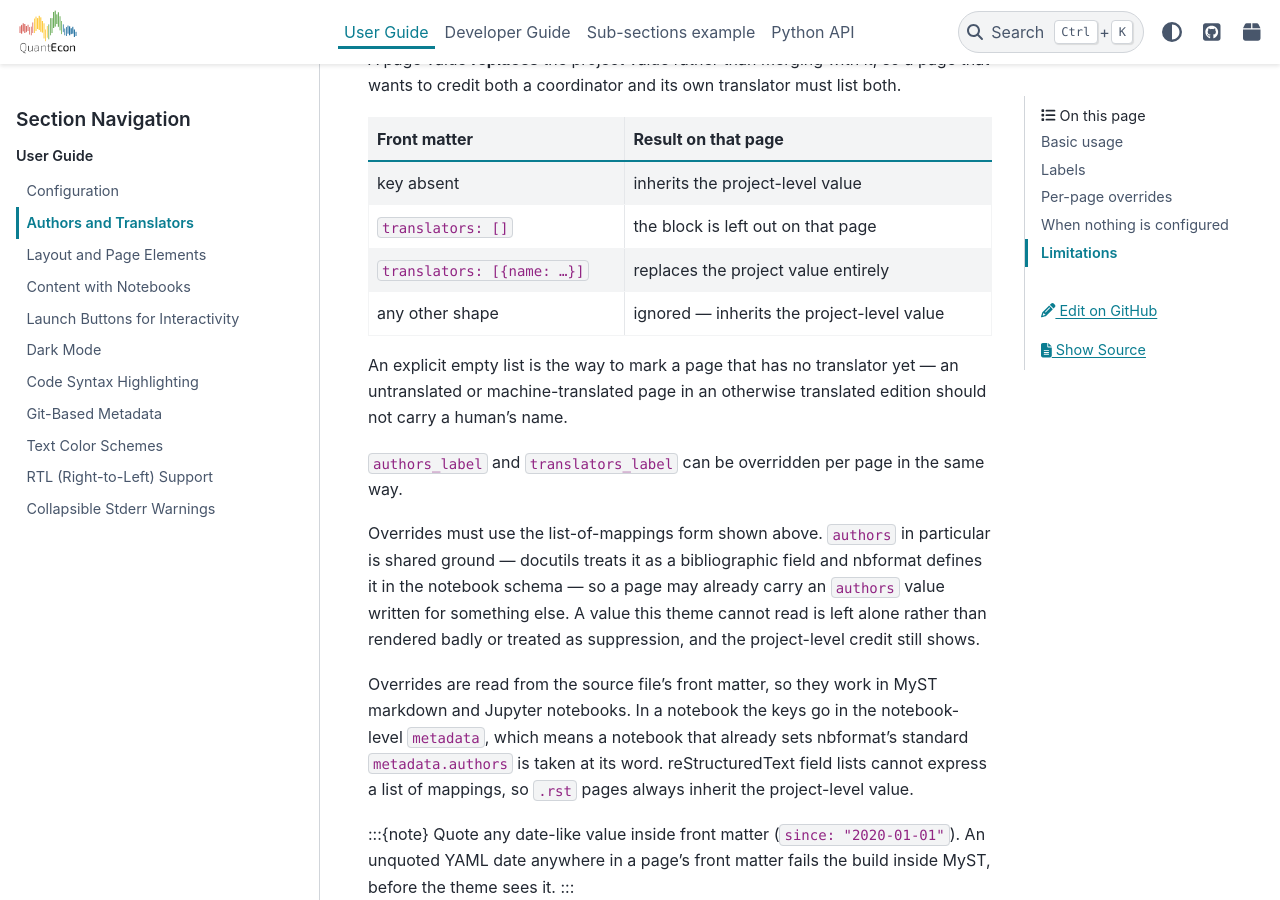
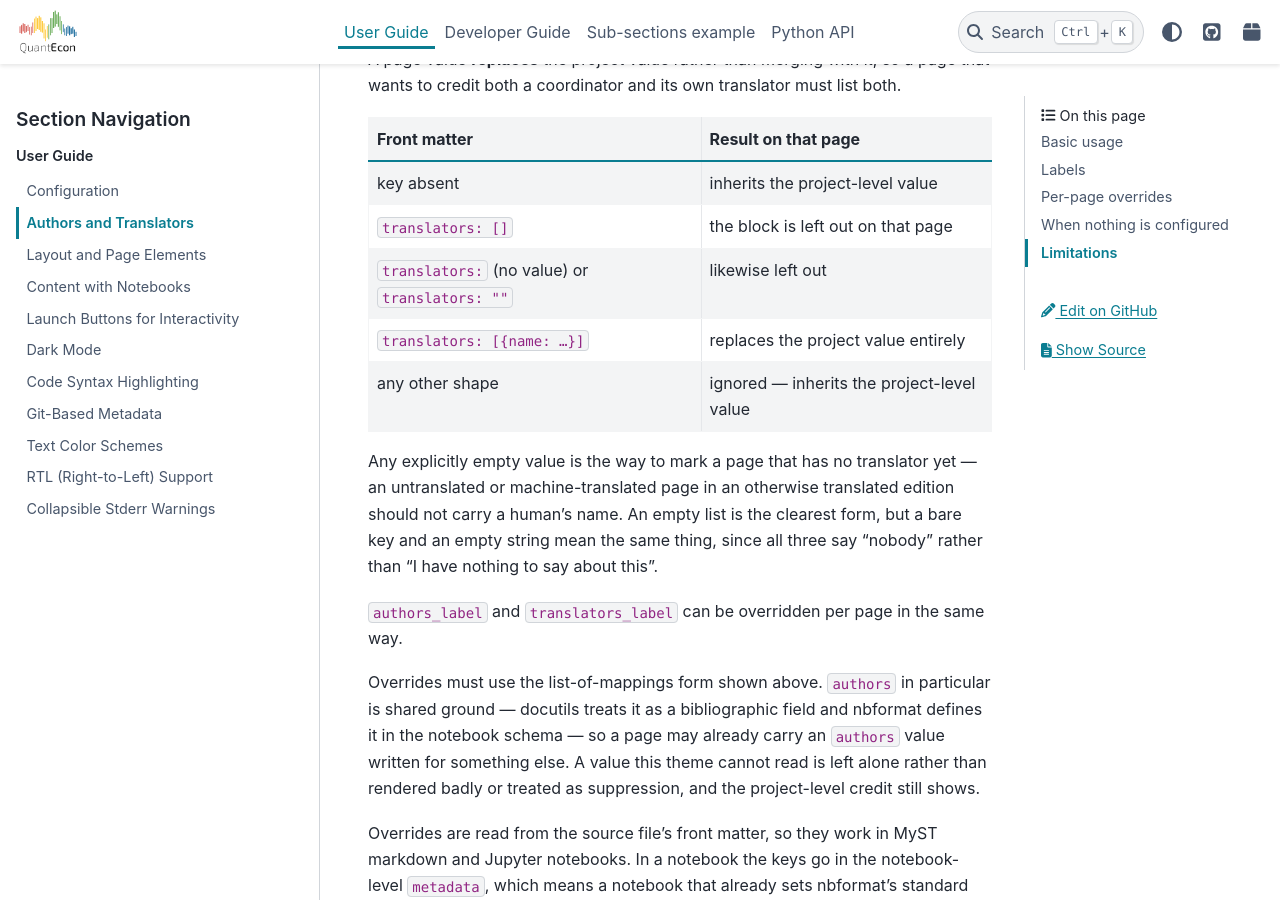
Before and after one commit to QuantEcon/quantecon-book-theme, a Sphinx documentation site: the page built from docs/user/authors.md, in a window 1280 px wide and 900 px high, scrolled down 2080 px. Built offline with Sphinx 7.4.7 and the PyData theme 0.15.4, drawn with Linux system fonts in a browser that asks for light colours.

Commit message:
docs: document and test empty-value suppression in front matter
Any explicitly empty front matter value -- an empty list, a bare key
parsing to null, or an empty string -- suppresses the attribution block
on that page. Only the empty-list form was documented and tested, so the
other two read as accidental.

They are not: all three say "nobody", as distinct from a value this theme
cannot read, which is left alone so the project-level credit still
renders. An empty string in particular is what an interpolated template
variable leaves behind.

Raised by Copilot on #427.

Co-Authored-By: Claude Fable 5 <noreply@anthropic.com>

```diff
--- a/docs/user/authors.md
+++ b/docs/user/authors.md
@@ -88,12 +88,15 @@ that wants to credit both a coordinator and its own translator must list both.
 |--------------|---------------------|
 | key absent | inherits the project-level value |
 | `translators: []` | the block is left out on that page |
+| `translators:` (no value) or `translators: ""` | likewise left out |
 | `translators: [{name: …}]` | replaces the project value entirely |
 | any other shape | ignored — inherits the project-level value |
 
-An explicit empty list is the way to mark a page that has no translator yet — an
-untranslated or machine-translated page in an otherwise translated edition should
-not carry a human's name.
+Any explicitly empty value is the way to mark a page that has no translator yet —
+an untranslated or machine-translated page in an otherwise translated edition
+should not carry a human's name. An empty list is the clearest form, but a bare key
+and an empty string mean the same thing, since all three say "nobody" rather than
+"I have nothing to say about this".
 
 `authors_label` and `translators_label` can be overridden per page in the same way.
 
```
Also changed, not shown: 1 other file.
